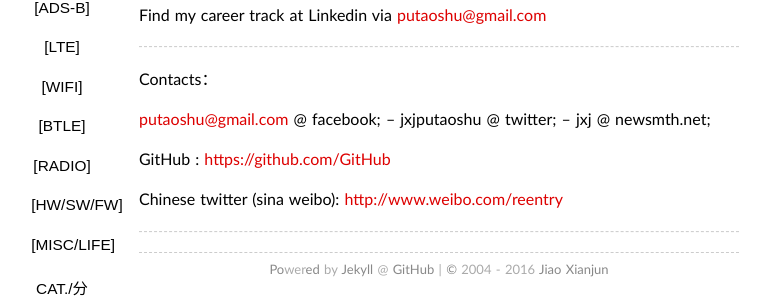
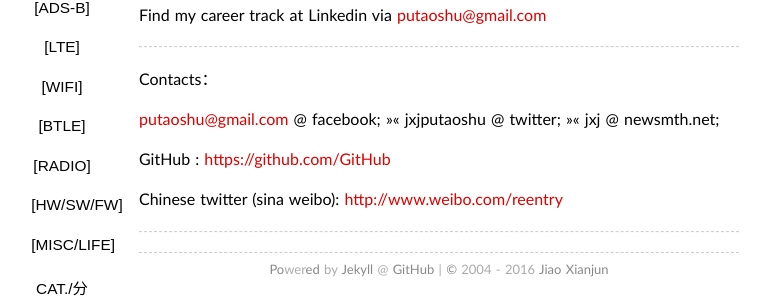
Before and after one commit to sdr-x/sdr-x.github.io, a Jekyll site: the page built from about/index.md, in a window 1280 px wide. Shown: the part 192-493 px from the top of the page, without its empty margins (201-971 px from the left). Built offline with Jekyll 4.4.1, drawn with Linux system fonts in a browser that asks for light colours; some web fonts are replaced; comment, search, counter and statistics services are not loaded; part of the change alters nothing that is shown.

```diff
--- a/about/index.md
+++ b/about/index.md
@@ -14,7 +14,7 @@ Find my career track at Linkedin via [putaoshu@gmail.com](mailto:putaoshu@gmail.
 
 Contacts：
 
-[{{ site.email }}](mailto:{{ site.email }}) @ facebook; -- jxjputaoshu @ twitter; -- jxj @ newsmth.net;
+[{{ site.email }}](mailto:{{ site.email }}) @ facebook; >><< jxjputaoshu @ twitter; >><< jxj @ newsmth.net;
 
 GitHub : [https://github.com/{{ site.github }}](https://github.com/{{ site.github }})
 
```
